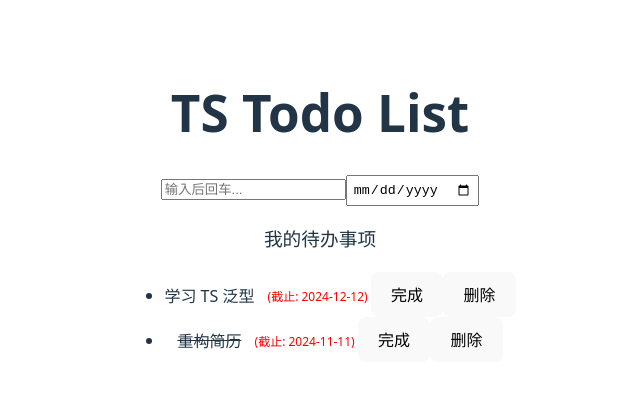
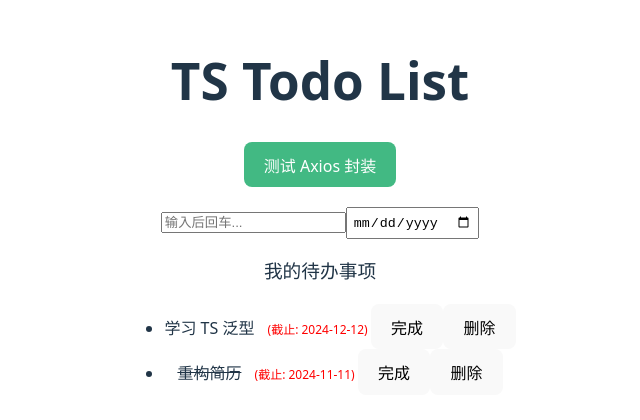
Before and after one commit to mirrors-cl/ts-practice-todo, a Vue app: page / in a window 1280 px wide. Shown: the part 186-606 px from the top of the page, without its empty margins (320-960 px from the left). Built offline with nearby package versions, Linux system fonts and the light colour scheme.

Commit message:
添加登录 API 封装及测试按钮

```diff
--- a/src/App.vue
+++ b/src/App.vue
@@ -1,9 +1,11 @@
 <script setup lang="ts">
 import { ref } from 'vue';
 import type { TodoItem, AddTodoPayload } from './types/todo'
-
 import TodoList from './components/TodoList.vue'
 import TodoInput from "./components/TodoInput.vue";
+
+import { loginApi } from './api/user';
+
 // 定义一个 todoList 的响应式数据
 const todoList = ref<TodoItem[]>([
   { id: '1', content: '学习 TS 泛型', isDone: false,deadline:'2024-12-12' },
@@ -35,11 +37,30 @@ const handleToggle = (id: string) => {
     target.isDone = !target.isDone
   }
 }
+
+const testApi = async () =>{
+  try{
+    // 发送登录请求
+    console.log('正在发送请求...');
+    const res = await loginApi({account: 'admin', password: '123'})
+
+    console.log('登录成功',res.result.token);
+  }catch(error){
+    console.log('登录失败',error);
+  }
+}
+
 </script>
 
 <template>
   <div class="app-container">
     <h1>TS Todo List</h1>
+      <!-- 加个按钮来触发测试 -->
+    <div style="margin-bottom: 20px;">
+      <button @click="testApi" style="background-color: #42b983; color: white;">
+        测试 Axios 封装
+      </button>
+    </div>
     <TodoInput @add="handleAdd" />
     <TodoList
     :list="todoList"
--- /dev/null
+++ b/src/api/user.ts
@@ -0,0 +1,14 @@
+import { defHttp } from "../utils/http";
+
+interface LoginResult {
+    token: string;
+    usename: string;
+    role: 'admin' | 'user'
+}
+
+export function loginApi(params: { account: string; password: string }) {
+    return defHttp.post<LoginResult>({
+        url: '/login',
+        data: params
+    });
+}
```
